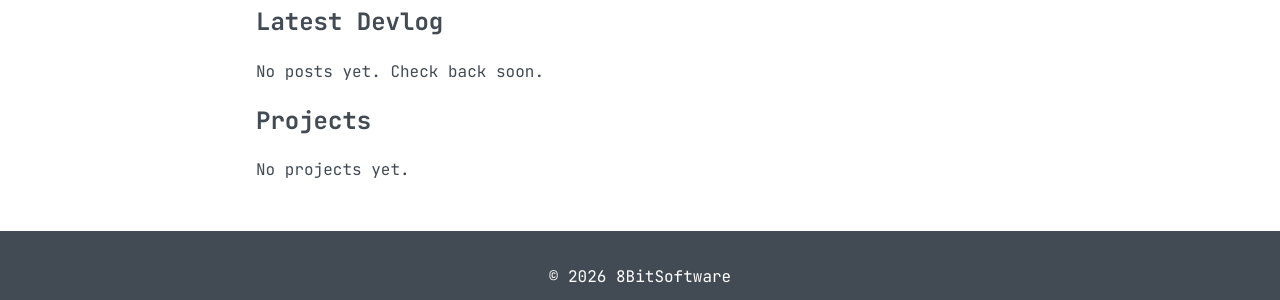
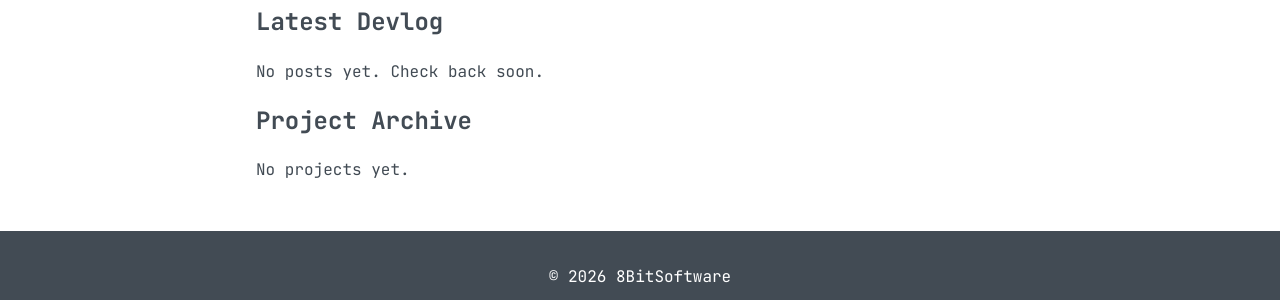
Before and after one commit to 8Bitsian/Resume, a Jekyll site: the page built from pages/projects.md, in a window 1280 px wide. Shown: the part 141-441 px from the top of the page. Built offline with Jekyll 4.4.1, drawn with Linux system fonts in a browser that asks for light colours.

Commit message:
Updated project feed title.

```diff
--- a/_includes/project-feed.html
+++ b/_includes/project-feed.html
@@ -1,5 +1,5 @@
 <aside class="project-archive" aria-label="Project archive">
-  <h2>Projects</h2>
+  <h2>Project Archive</h2>
 
   {% if site.devlogs %}
     {% assign projects = site.devlogs | sort: "start_date" | reverse %}
```
